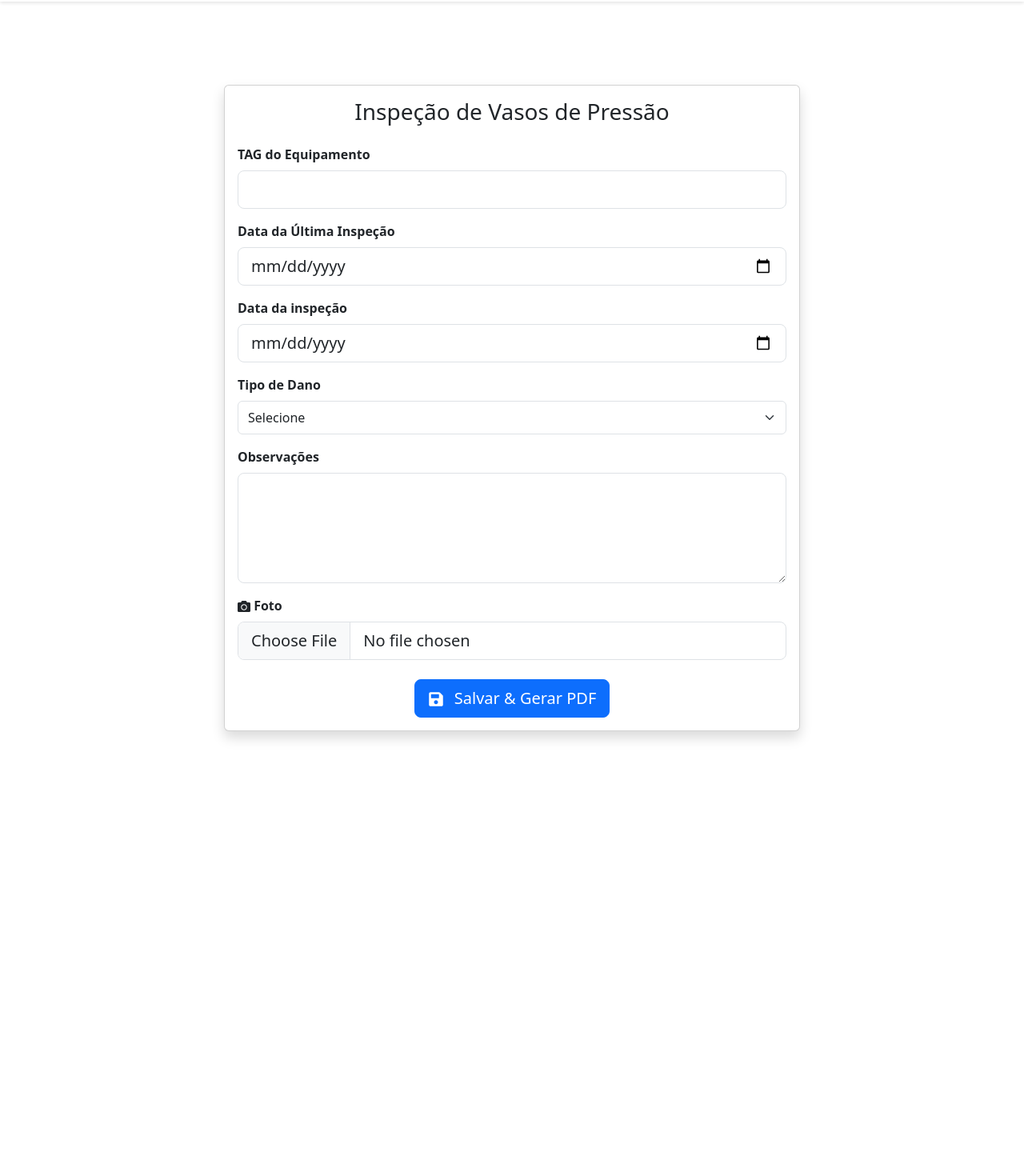
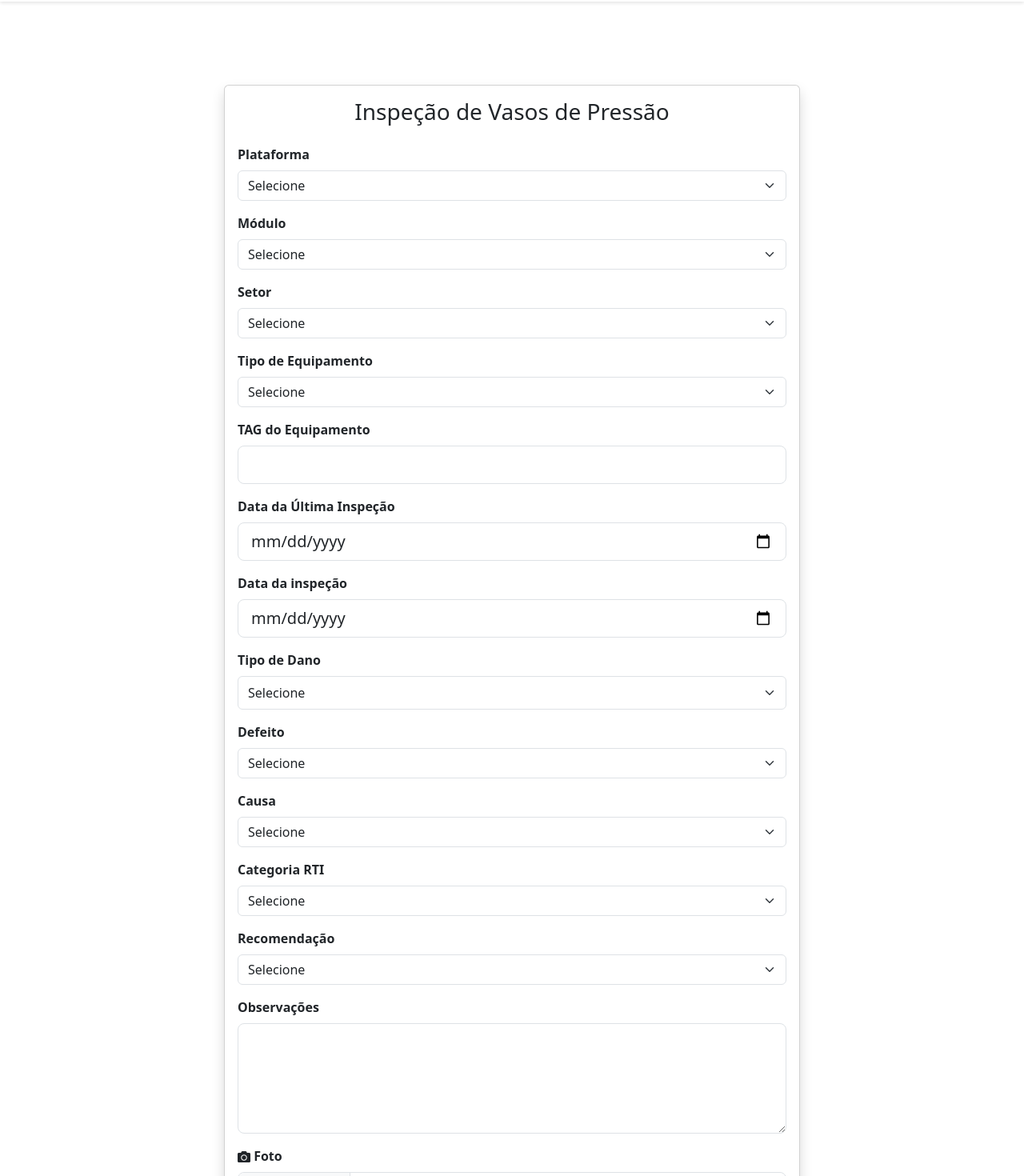
Before and after one commit to Galvictor/formulario-inspecao, a React (Vite) app: page / in a window 1280 px wide. Shown: the part 80-1550 px from the top of the page at 80% size. Before the commit the page ends 1090 px from the top, so only its background shows below. Built offline with nearby package versions, Linux system fonts and the light colour scheme.

Commit message:
✨ Adiciona novos campos ao "FormularioInspecao" e exporta opcoes em arquivo dedicado

```diff
--- a/src/components/FormularioInspecao.jsx
+++ b/src/components/FormularioInspecao.jsx
@@ -6,16 +6,27 @@ import {FaCamera, FaSave, FaFilePdf} from 'react-icons/fa';
 import {addDays, isAfter, parseISO, format} from 'date-fns';
 import {saveDataToIndexedDB} from '../data/db';
 import {gerarPdfInspecao} from "../utils/pdf.js";
+import {opcoesFormulario} from '../data/opcoes.js';
+
 
 const FormularioInspecao = () => {
     const [form, setForm] = useState({
+        plataforma: '',
+        modulo: '',
+        setor: '',
+        tipoEquipamento: '',
         tag: '',
+        defeito: '',
+        causa: '',
+        categoriaRTI: '',
+        recomendacao: '',
         ultima: '',
         data: '',
         tipoDano: '',
         observacoes: '',
         foto: null
     });
+
     const [previewFoto, setPreviewFoto] = useState(null);
     const [sucesso, setSucesso] = useState(false);
 
@@ -89,6 +100,61 @@ const FormularioInspecao = () => {
                                 )}
 
                                 <FormGroup className="mb-3">
+                                    <Label className="fw-bold">Plataforma</Label>
+                                    <Input type="select" name="plataforma" required value={form.plataforma}
+                                           onChange={handleChange}>
+                                        <option value="">Selecione</option>
+                                        {opcoesFormulario.plataforma.map(p => <option key={p} value={p}>{p}</option>)}
+                                    </Input>
+                                </FormGroup>
+
+                                <FormGroup className="mb-3">
+                                    <Label className="fw-bold">Módulo</Label>
+                                    <Input type="select" name="modulo" required value={form.modulo}
+                                           onChange={handleChange}>
+                                        <option value="">Selecione</option>
+                                        {opcoesFormulario.modulo.map(m => <option key={m} value={m}>{m}</option>)}
+                                    </Input>
+                                </FormGroup>
+
+                                <FormGroup className="mb-3">
+                                    <Label className="fw-bold">Setor</Label>
+                                    <Input type="select" name="setor" required value={form.setor}
+                                           onChange={handleChange}>
+                                        <option value="">Selecione</option>
+                                        {opcoesFormulario.setor.map(s => <option key={s} value={s}>{s}</option>)}
+                                    </Input>
+                                </FormGroup>
+
+                                <FormGroup className="mb-3">
+                                    <Label className="fw-bold">Tipo de Equipamento</Label>
+                                    <Input
+                                        type="select"
+                                        name="tipoEquipamento"
+                                        required
+                                        value={form.tipoEquipamento}
+                                        onChange={handleChange}
+                                    >
+                                        <option value="">Selecione</option>
+                                        {opcoesFormulario.tipoEquipamento.map(tipo => <option key={tipo}
+                                                                                              value={tipo}>{tipo}</option>)}
+                                    </Input>
+                                </FormGroup>
+
+                                {form.tipoEquipamento && (
+                                    <FormGroup className="mb-3">
+                                        <Label className="fw-bold">TAG</Label>
+                                        <Input type="select" name="tag" required value={form.tag}
+                                               onChange={handleChange}>
+                                            <option value="">Selecione</option>
+                                            {opcoesFormulario.tag[form.tipoEquipamento].map(tag => <option key={tag}
+                                                                                                           value={tag}>{tag}</option>)}
+                                        </Input>
+                                    </FormGroup>
+                                )}
+
+
+                                <FormGroup className="mb-3">
                                     <Label for="tag" className="fw-bold">TAG do Equipamento</Label>
                                     <Input type="text" name="tag" id="tag" required value={form.tag}
                                            onChange={handleChange} className="form-control-lg"/>
@@ -148,6 +214,44 @@ const FormularioInspecao = () => {
                                 </FormGroup>
 
                                 <FormGroup className="mb-3">
+                                    <Label className="fw-bold">Defeito</Label>
+                                    <Input type="select" name="defeito" required value={form.defeito}
+                                           onChange={handleChange}>
+                                        <option value="">Selecione</option>
+                                        {opcoesFormulario.defeito.map(d => <option key={d} value={d}>{d}</option>)}
+                                    </Input>
+                                </FormGroup>
+
+                                <FormGroup className="mb-3">
+                                    <Label className="fw-bold">Causa</Label>
+                                    <Input type="select" name="causa" required value={form.causa}
+                                           onChange={handleChange}>
+                                        <option value="">Selecione</option>
+                                        {opcoesFormulario.causa.map(c => <option key={c} value={c}>{c}</option>)}
+                                    </Input>
+                                </FormGroup>
+
+                                <FormGroup className="mb-3">
+                                    <Label className="fw-bold">Categoria RTI</Label>
+                                    <Input type="select" name="categoriaRTI" required value={form.categoriaRTI}
+                                           onChange={handleChange}>
+                                        <option value="">Selecione</option>
+                                        {opcoesFormulario.categoriaRTI.map(cat => <option key={cat}
+                                                                                          value={cat}>{cat}</option>)}
+                                    </Input>
+                                </FormGroup>
+
+                                <FormGroup className="mb-3">
+                                    <Label className="fw-bold">Recomendação</Label>
+                                    <Input type="select" name="recomendacao" required value={form.recomendacao}
+                                           onChange={handleChange}>
+                                        <option value="">Selecione</option>
+                                        {opcoesFormulario.recomendacao.map(r => <option key={r} value={r}>{r}</option>)}
+                                    </Input>
+                                </FormGroup>
+
+
+                                <FormGroup className="mb-3">
                                     <Label for="observacoes" className="fw-bold">Observações</Label>
                                     <Input type="textarea" name="observacoes" id="observacoes"
                                            value={form.observacoes} onChange={handleChange}
--- /dev/null
+++ b/src/data/opcoes.js
@@ -0,0 +1,16 @@
+export const opcoesFormulario = {
+    plataforma: ['P-1', 'P-2', 'P-3', 'P-4'],
+    modulo: ['M01', 'M02', 'M03', 'M04', 'M05', 'M06', 'M07', 'M08', 'M09', 'M10'],
+    setor: ['S01', 'S02', 'S03'],
+    tipoEquipamento: ['Vaso de Pressão', 'Tanque', 'Permutador', 'Filtro'],
+    tag: {
+        'Vaso de Pressão': Array.from({ length: 50 }, (_, i) => `VP-${String(i + 1).padStart(3, '0')}`),
+        'Tanque': Array.from({ length: 40 }, (_, i) => `TQ-${String(i + 1).padStart(3, '0')}`),
+        'Permutador': Array.from({ length: 30 }, (_, i) => `PM-${String(i + 1).padStart(3, '0')}`),
+        'Filtro': Array.from({ length: 100 }, (_, i) => `FT-${String(i + 1).padStart(3, '0')}`),
+    },
+    defeito: ['Redução de espessura', 'Vazamento', 'Trinca', 'Desgaste anormal', 'Outro'],
+    causa: ['Corrosão externa', 'Corrosão interna', 'Vibração excessiva', 'Impacto', 'Outro'],
+    categoriaRTI: ['I', 'II', 'III', 'IV'],
+    recomendacao: ['Reparar imediatamente', 'Estender prazo de execução', 'Interromper o serviço', 'Pintura', 'Outra']
+};
--- a/src/utils/pdf.js
+++ b/src/utils/pdf.js
@@ -72,13 +72,22 @@ export async function gerarPdfInspecao(form, fotoBase64 = null) {
 
     drawText('Relatório de Inspeção - Vasos de Pressão', 16, rgb(0.2, 0.2, 0.8));
 
+    drawText(`Plataforma: ${form.plataforma}`);
+    drawText(`Módulo: ${form.modulo}`);
+    drawText(`Setor: ${form.setor}`);
+    drawText(`Tipo de Equipamento: ${form.tipoEquipamento}`);
     drawText(`TAG do Equipamento: ${form.tag}`);
     drawText(`Data da Inspeção: ${format(parseISO(form.data), 'dd/MM/yyyy')}`);
     drawText(`Última Inspeção: ${format(parseISO(form.ultima), 'dd/MM/yyyy')}`);
     drawText(`Próxima Esperada: ${format(addDays(parseISO(form.ultima), 365), 'dd/MM/yyyy')}`);
     drawText(`Tipo de Dano: ${form.tipoDano}`);
+    drawText(`Defeito: ${form.defeito}`);
+    drawText(`Causa: ${form.causa}`);
+    drawText(`Categoria RTI: ${form.categoriaRTI}`);
+    drawText(`Recomendação: ${form.recomendacao}`);
     drawText(`Observações:`);
     drawText(form.observacoes || '(nenhuma)', 12);
+
 
     if (fotoBase64) {
         try {
@@ -162,12 +171,19 @@ export async function gerarPdfsEmLote(inspecoes) {
 
             const dados = inspecao.form || inspecao;
 
-            drawText('Relatório de Inspeção - Vasos de Pressão', 16, rgb(0.2, 0.2, 0.8));
+            drawText(`Plataforma: ${dados.plataforma}`);
+            drawText(`Módulo: ${dados.modulo}`);
+            drawText(`Setor: ${dados.setor}`);
+            drawText(`Tipo de Equipamento: ${dados.tipoEquipamento}`);
             drawText(`TAG do Equipamento: ${dados.tag}`);
             drawText(`Data da Inspeção: ${format(parseISO(dados.data), 'dd/MM/yyyy')}`);
             drawText(`Última Inspeção: ${format(parseISO(dados.ultima), 'dd/MM/yyyy')}`);
             drawText(`Próxima Esperada: ${format(addDays(parseISO(dados.ultima), 365), 'dd/MM/yyyy')}`);
             drawText(`Tipo de Dano: ${dados.tipoDano}`);
+            drawText(`Defeito: ${dados.defeito}`);
+            drawText(`Causa: ${dados.causa}`);
+            drawText(`Categoria RTI: ${dados.categoriaRTI}`);
+            drawText(`Recomendação: ${dados.recomendacao}`);
             drawText(`Observações:`);
             drawText(dados.observacoes || '(nenhuma)', 12);
 
```
